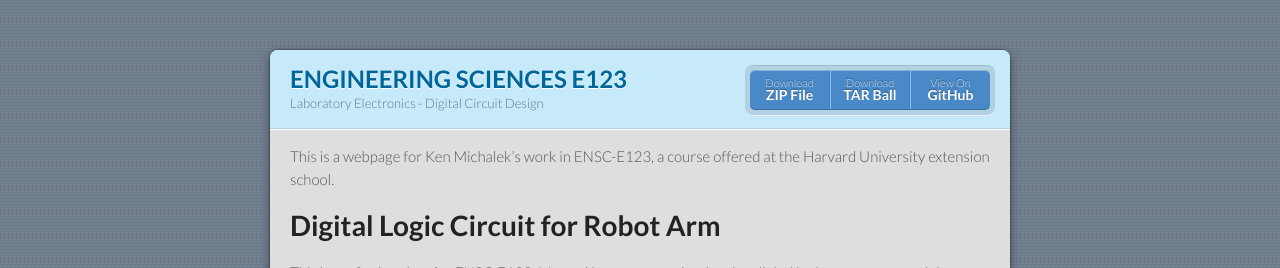
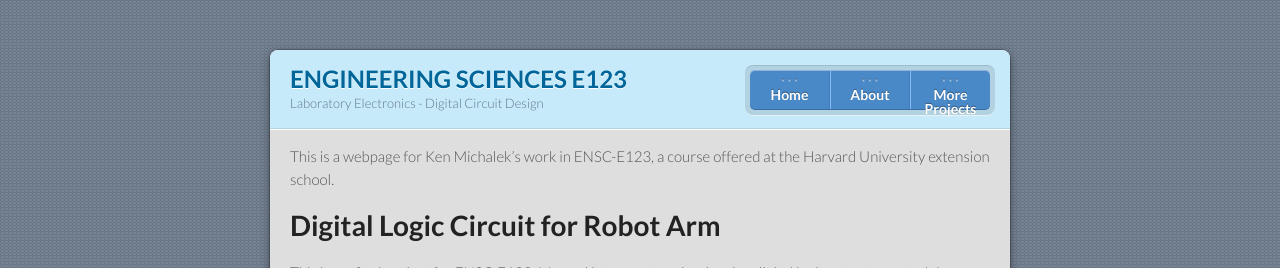
Before and after one commit to kem406/ENSC-E123, a Jekyll site: the page built from index.md, in a window 1280 px wide. Shown: the top 268 px of the page. Built offline with Jekyll 4.4.1, drawn with Linux system fonts in a browser that asks for light colours.

Commit message:
Update default.html

```diff
--- a/_layouts/default.html
+++ b/_layouts/default.html
@@ -24,10 +24,10 @@
         <p class="view"><a href="{{ site.github.repository_url }}">View the Project on GitHub <small>{{ github_name }}</small></a></p>
         <ul>
         {% if site.show_downloads %}
-          <li><a href="{{ site.github.zip_url }}">Download <strong>ZIP File</strong></a></li>
-          <li><a href="{{ site.github.tar_url }}">Download <strong>TAR Ball</strong></a></li>
+          <li><a href="https://kem406.github.io/ENSC-E123/">* * *<strong>Home</strong></a></li>
+          <li><a href="https://kem406.github.io/ENSC-E123/about/">* * *<strong>About</strong></a></li>
         {% endif %}
-          <li><a href="{{ site.github.repository_url }}">View On <strong>GitHub</strong></a></li>
+          <li><a href="http://kem406.github.io">* * *<strong>More Projects</strong></a></li>
         </ul>
       </header>
       <section>
```
